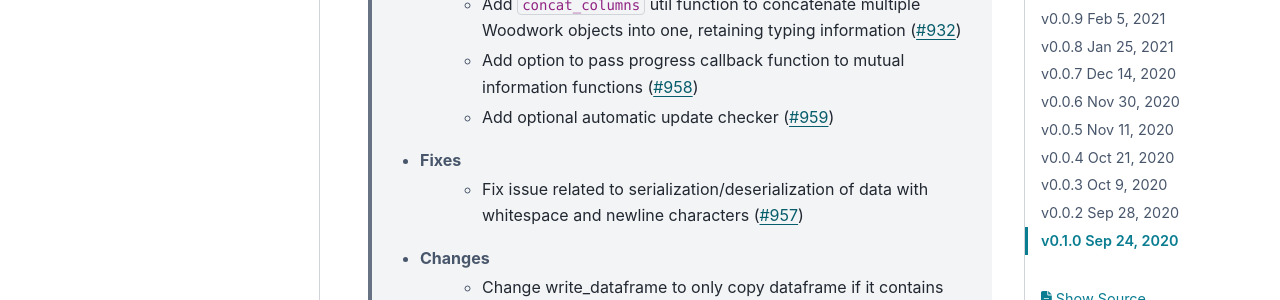
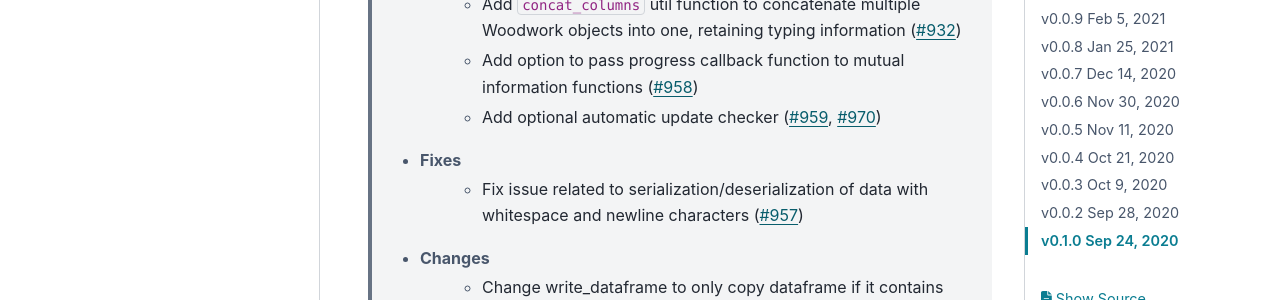
Before and after one commit to alteryx/woodwork, a Sphinx documentation site: the page built from docs/source/release_notes.rst, in a window 1280 px wide and 900 px high. Shown: the part 345-645 px from the top of the window. Built offline with Sphinx 7.4.7 and the PyData theme 0.15.4, drawn with Linux system fonts in a browser that asks for light colours; comment, search, counter and statistics services are not loaded.

Commit message:
Update release_notes.rst

```diff
--- a/docs/source/release_notes.rst
+++ b/docs/source/release_notes.rst
@@ -8,7 +8,7 @@ Future Release
     * Enhancements
         * Add ``concat_columns`` util function to concatenate multiple Woodwork objects into one, retaining typing information (:pr:`932`)
         * Add option to pass progress callback function to mutual information functions (:pr:`958`)
-        * Add optional automatic update checker (:pr:`959`)
+        * Add optional automatic update checker (:pr:`959`, :pr:`970`)
     * Fixes
         * Fix issue related to serialization/deserialization of data with whitespace and newline characters (:pr:`957`)
     * Changes
```
